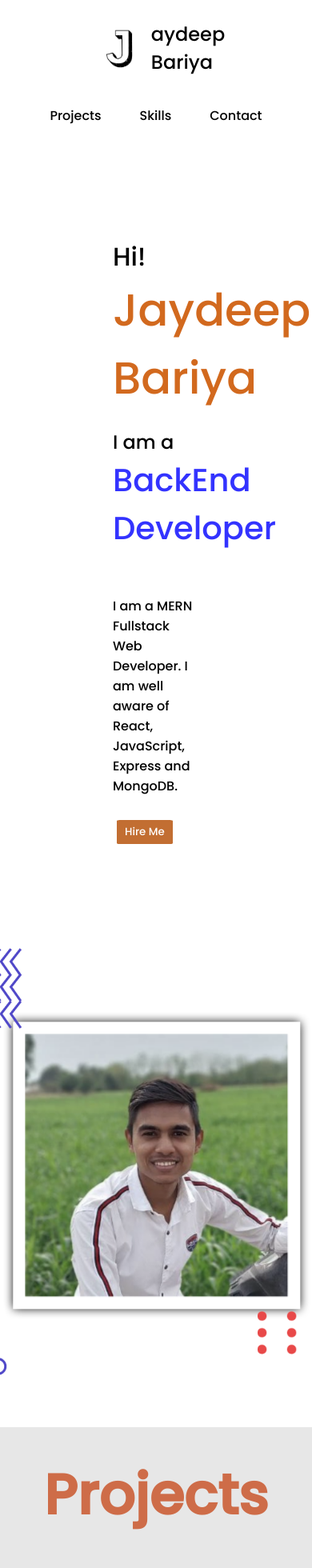
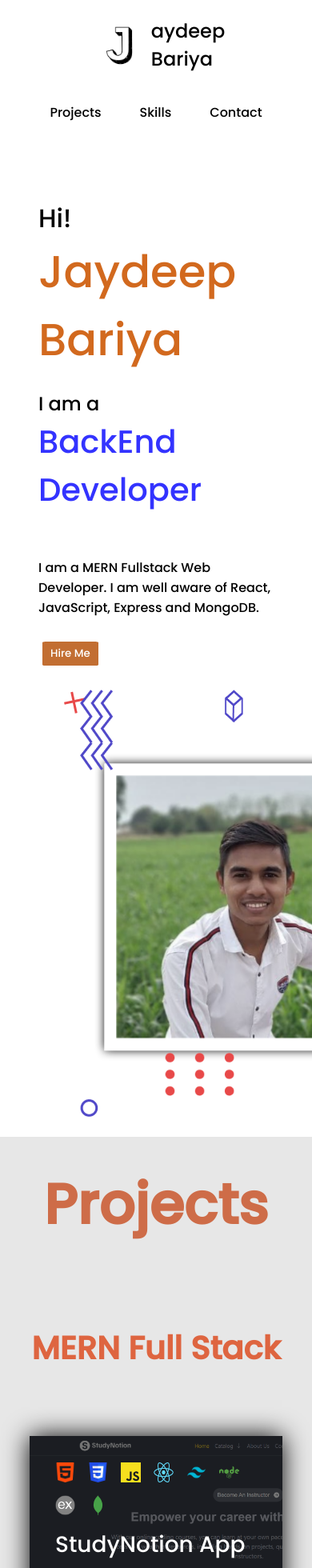
Before and after one commit to jaydeepbariya/my-portfolio-react, a React (Create React App) app: page / in a window 390 px wide. Shown: the top 1960 px of the page at 80% size. Built offline with nearby package versions, Linux system fonts and the light colour scheme.

Commit message:
responsiveness part done

```diff
--- a/package.json
+++ b/package.json
@@ -13,7 +13,7 @@
     "react-dom": "^18.2.0",
     "react-hook-form": "^7.45.4",
     "react-hot-toast": "^2.4.1",
-    "react-icons": "^4.10.1",
+    "react-icons": "^4.11.0",
     "react-scripts": "5.0.1",
     "react-type-animation": "^3.1.0",
     "web-vitals": "^2.1.4"
--- a/src/components/HeroSection/HeroSection.css
+++ b/src/components/HeroSection/HeroSection.css
@@ -5,7 +5,6 @@
     display: flex;
     justify-content: center;
     align-items: center;
-    gap: 100px;
     padding: 3rem;
 }
 
@@ -184,8 +183,21 @@ button:hover{
 
 @media only screen and (max-width:768px) {
   .hero{
+    width: 100%;
     flex-direction: column;
-    margin: 40px auto;
+  }
+
+  .hero-text{
+    width: 100%;
+  }
+
+  .hero-img{
+    width: 80%;
+    margin: auto;
+  }
+
+  img{
+    width: full;
   }
 
   .hero-anim{
--- a/src/components/Navbar/Navbar.css
+++ b/src/components/Navbar/Navbar.css
@@ -4,7 +4,7 @@ nav{
     display: flex;
     justify-content: space-between;
     align-items: center;
-    padding: 20px;
+    padding: 1rem;
 }
 
 .logo-section{
--- a/src/components/Navbar/Navbar.jsx
+++ b/src/components/Navbar/Navbar.jsx
@@ -1,6 +1,7 @@
 import React from "react";
 import './Navbar.css';
 import navbarLogo from "../../images/userAssets/NavLogo.jpg";
+import { RxCrossCircled } from 'react-icons/rx';
 
 const Navbar = () => {
   return (
@@ -9,7 +10,6 @@ const Navbar = () => {
         <img src={navbarLogo} alt="navbar-logo" id="navbar-img" width={40} height={40} />
         <p>aydeep Bariya</p>
       </div>
-
       <ul className="navlinks">
         <li>
           <a href="#projects">Projects</a>
--- a/src/components/Projects/Projects.css
+++ b/src/components/Projects/Projects.css
@@ -154,8 +154,8 @@
 }
 
 .project-heading{
-  font-size: 30px;
-  font-weight: 600;
+  font-size: 1.75rem;
+  font-weight: 400;
 }
 
 .btn-grp{
--- a/src/components/Projects/Projects.jsx
+++ b/src/components/Projects/Projects.jsx
@@ -33,14 +33,9 @@ const Projects = () => {
                   <img className="skill-icon" src={nodejs} alt="nodejs" />
                   <img className="skill-icon" src={expressjs} alt="expressjs" />
                   <img className="skill-icon" src={mongodb} alt="mongodb" />
-                  <img className="skill-icon" src={github} alt="mongodb" />
                 </div>
 
                 <div className="project-heading">StudyNotion App</div>
-
-                <div className="project-description">
-                  This is a Full Stack EdTech Application.
-                </div>
 
                 <div className="btn-grp">
                   <div className="project-btn">
@@ -80,10 +75,6 @@ const Projects = () => {
 
                 <div className="project-heading">ShoppingCart App</div>
 
-                <div className="project-description">
-                  Shopping Cart Application with React and Redux.
-                </div>
-
                 <div className="btn-grp">
                   <div className="project-btn">
                     <a
@@ -120,8 +111,6 @@ const Projects = () => {
 
                 <div className="project-heading">WeatherApp</div>
 
-                <div className="project-description"></div>
-
                 <div className="btn-grp">
                   <div className="project-btn">
                     <a
@@ -153,8 +142,6 @@ const Projects = () => {
 
                 <div className="project-heading">DevDetective App</div>
 
-                <div className="project-description">Search Github Details</div>
-
                 <div className="btn-grp">
                   <div className="project-btn">
                     <a
@@ -185,8 +172,6 @@ const Projects = () => {
                 </div>
 
                 <div className="project-heading">PasswordGenerator App</div>
-
-                <div className="project-description"></div>
 
                 <div className="btn-grp">
                   <div className="project-btn">
@@ -223,8 +208,6 @@ const Projects = () => {
 
                 <div className="project-heading">Razorpay Clone</div>
 
-                <div className="project-description"></div>
-
                 <div className="btn-grp">
                   <div className="project-btn">
                     <a
@@ -255,8 +238,6 @@ const Projects = () => {
 
                 <div className="project-heading">Discord Clone</div>
 
-                <div className="project-description"></div>
-
                 <div className="btn-grp">
                   <div className="project-btn">
                     <a
@@ -286,8 +267,6 @@ const Projects = () => {
                 </div>
 
                 <div className="project-heading">Nike Clone</div>
-
-                <div className="project-description"></div>
 
                 <div className="btn-grp">
                   <div className="project-btn">
@@ -323,8 +302,6 @@ const Projects = () => {
                 </div>
 
                 <div className="project-heading">ImageGallery</div>
-
-                <div className="project-description"></div>
 
                 <div className="btn-grp">
                   <div className="project-btn">
```
Also changed, not shown: 2 other files (tests, documents, lock files or other folders).
